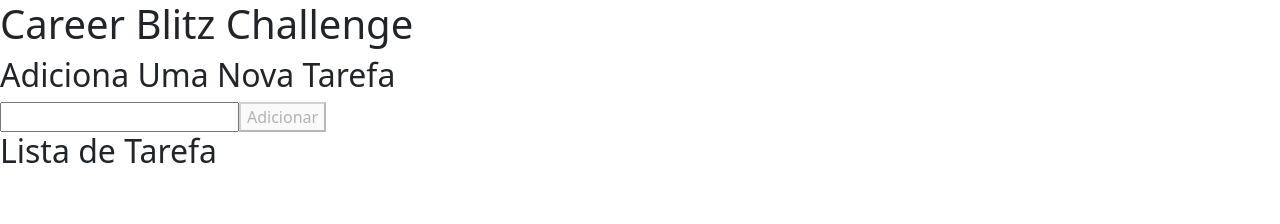
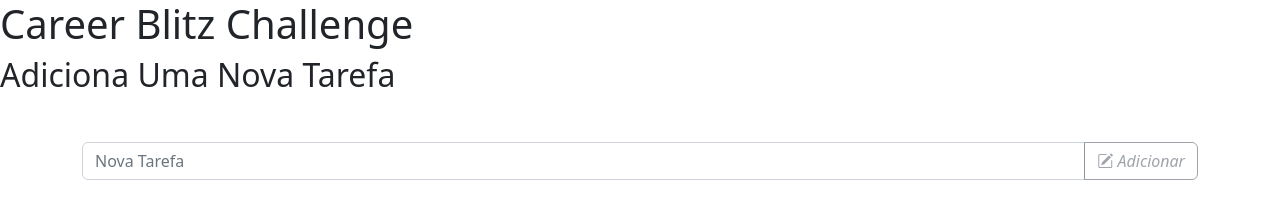
Before and after one commit to Ivanielson/sd-014-b-career-blitz-challenge, a React (Create React App) app in the folder front-end/: page /tasks in a window 1280 px wide. Shown: the top 224 px of the page. Built offline with nearby package versions, Linux system fonts and the light colour scheme; no server answers.

Commit message:
:lipstick: feat: Estilizaçao do botão adicionar do formulário de tarefas

```diff
--- a/front-end/src/components/Form/TaskForm.jsx
+++ b/front-end/src/components/Form/TaskForm.jsx
@@ -21,18 +21,24 @@ function TaskForm() {
   }
 
   return (
-    <form>
-      <label htmlFor="task">
+    <form className="container mt-5 mb-5">
+      <div className="input-group mb-3 col-md-6">
         <input
+          className="form-control"
+          placeholder="Nova Tarefa"
           id="task"
           type="text"
           value={ task }
           onChange={ ({ target: { value } }) => setTask(value) }
         />
-      </label>
-      <button type="button" disabled={ valid } onClick={ handleClick }>
-        Adicionar
-      </button>
+        <button
+          className="btn btn-outline-secondary"
+          type="button"
+          disabled={ valid } onClick={ handleClick }
+        >
+          <i class="bi bi-pencil-square"> Adicionar</i>
+        </button>
+      </div>
     </form>
   );
 }
```
